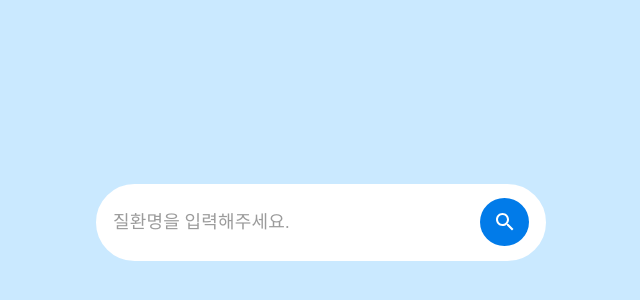
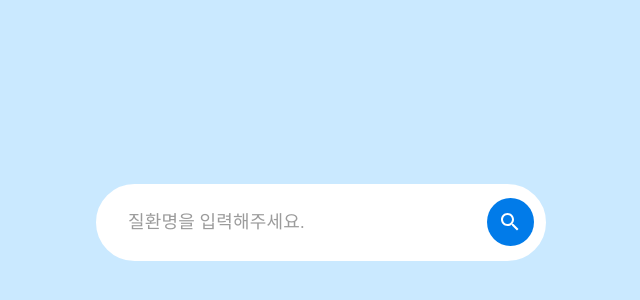
Before and after one commit to brince0304/pre-onboarding-11th-4, a React (Create React App) app: page / in a window 1280 px wide. Shown: the part 178-478 px from the top of the page, without its empty margins (319-959 px from the left). Built offline with nearby package versions, Linux system fonts and the light colour scheme.

Commit message:
feat: 검색 결과 리스트 컴포넌트 구현

```diff
--- a/src/components/SearchBox/SearchBox.style.ts
+++ b/src/components/SearchBox/SearchBox.style.ts
@@ -1,7 +1,7 @@
 import styled from '@emotion/styled';
 import { InputBase } from '@mui/material';
 
-export const Container = styled.div<SearchBoxWrapperProps>`
+export const Form = styled.form<SearchBoxWrapperProps>`
   display: flex;
   flex-direction: row;
   position: relative;
@@ -9,7 +9,7 @@ export const Container = styled.div<SearchBoxWrapperProps>`
   align-items: center;
   width: 100%;
   height: 73px;
-  padding: 0 15px;
+  padding: 0 10px;
   border-radius: 50px;
   background-color: #ffffff;
   border: ${({ isFocused }) => (isFocused ? '2px solid #017be9' : '2px solid #ffffff')};
@@ -19,9 +19,22 @@ export const Container = styled.div<SearchBoxWrapperProps>`
 
 export const Input = styled(InputBase)`
   width: 100%;
+  margin-left: 20px;
   font-size: 18px;
   line-height: 19px;
   color: #121212;
+`;
+
+export const Button = styled.button`
+  display: flex;
+  background-color: #017be9;
+  width: 55px;
+  height: 48px;
+  border-radius: 50%;
+  justify-content: center;
+  align-items: center;
+  cursor: pointer;
+  border: none;
 `;
 
 export const ClearButton = styled.button`
--- a/src/components/SearchBox/SearchBox.tsx
+++ b/src/components/SearchBox/SearchBox.tsx
@@ -1,23 +1,25 @@
 import * as S from './SearchBox.style';
-import SearchButton from './SearchButton';
 import ClearButton from './ClearButton';
-import { useRef } from 'react';
+import { FormEvent, useEffect, useRef } from 'react';
 import useChildBox from '../../hooks/useChildBox';
 import RecommendBox from '../RecommendBox/RecommendBox';
 import useSickList from '../../hooks/useSickList';
 import useInput from '../../hooks/useInput';
 import useDebounce from '../../hooks/useDebounce';
+import { useSickService } from '../../context/sickContext';
+import SearchIcon from '@mui/icons-material/Search';
 
 const SearchBox = () => {
   const { value: input, setValue: setInput, onChange: inputOnchange } = useInput('');
   const inputRef = useRef<HTMLInputElement>(null);
-  const containerRef = useRef<HTMLDivElement>(null);
+  const formRef = useRef<HTMLFormElement>(null);
   const handleClear = () => {
     setInput('');
     handleClearList();
   };
-  const { isFocus, handleFocus } = useChildBox(containerRef);
+  const { isFocus, handleFocus } = useChildBox(formRef);
   const { handleGetSickList, sickList, handleClearList } = useSickList();
+  const { setRecentQuery } = useSickService();
   const getSickListCallback = async () => {
     if (input.length > 0) {
       await handleGetSickList(input);
@@ -26,8 +28,22 @@ const SearchBox = () => {
     }
   };
   useDebounce(getSickListCallback, 300, [input]);
+
+  const onSubmit = (e: FormEvent<HTMLFormElement>) => {
+    e.preventDefault();
+    if (input !== '') {
+      setRecentQuery(input);
+    }
+  };
+  useEffect(() => {
+    if (input.length === 0) {
+      handleClear();
+    }
+    // eslint-disable-next-line react-hooks/exhaustive-deps
+  }, [input]);
+
   return (
-    <S.Container ref={containerRef} isFocused={isFocus}>
+    <S.Form ref={formRef} isFocused={isFocus} onSubmit={onSubmit}>
       <S.Input
         onChange={inputOnchange}
         value={input}
@@ -36,9 +52,13 @@ const SearchBox = () => {
         onFocus={handleFocus}
       />
       {isFocus && <ClearButton onClick={handleClear} />}
-      <SearchButton />
-      {isFocus && <RecommendBox sickList={sickList} />}
-    </S.Container>
+      <S.Button type={'submit'}>
+        <SearchIcon sx={{ color: '#fff' }} />
+      </S.Button>
+      {isFocus && (
+        <RecommendBox setInput={setInput} input={input} sickList={sickList} showRecentQueries={input.length === 0} />
+      )}
+    </S.Form>
   );
 };
 
--- a/src/components/SearchBox/SearchButton.tsx
+++ /dev/null
@@ -1,12 +0,0 @@
-import * as S from './SearchButton.style';
-import SearchIcon from '@mui/icons-material/Search';
-
-const SearchButton = () => {
-  return (
-    <S.Button>
-      <SearchIcon sx={{ color: '#fff' }} />
-    </S.Button>
-  );
-};
-
-export default SearchButton;
```
Also changed, not shown: src/components/SearchBox/ResultList/ResultItem.style.ts (added, +20 -0 lines), src/components/SearchBox/ResultList/ResultItem.tsx (added, +20 -0 lines), src/components/SearchBox/ResultList/ResultList.style.ts (added, +40 -0 lines), src/components/SearchBox/ResultList/ResultList.tsx (added, +20 -0 lines).
